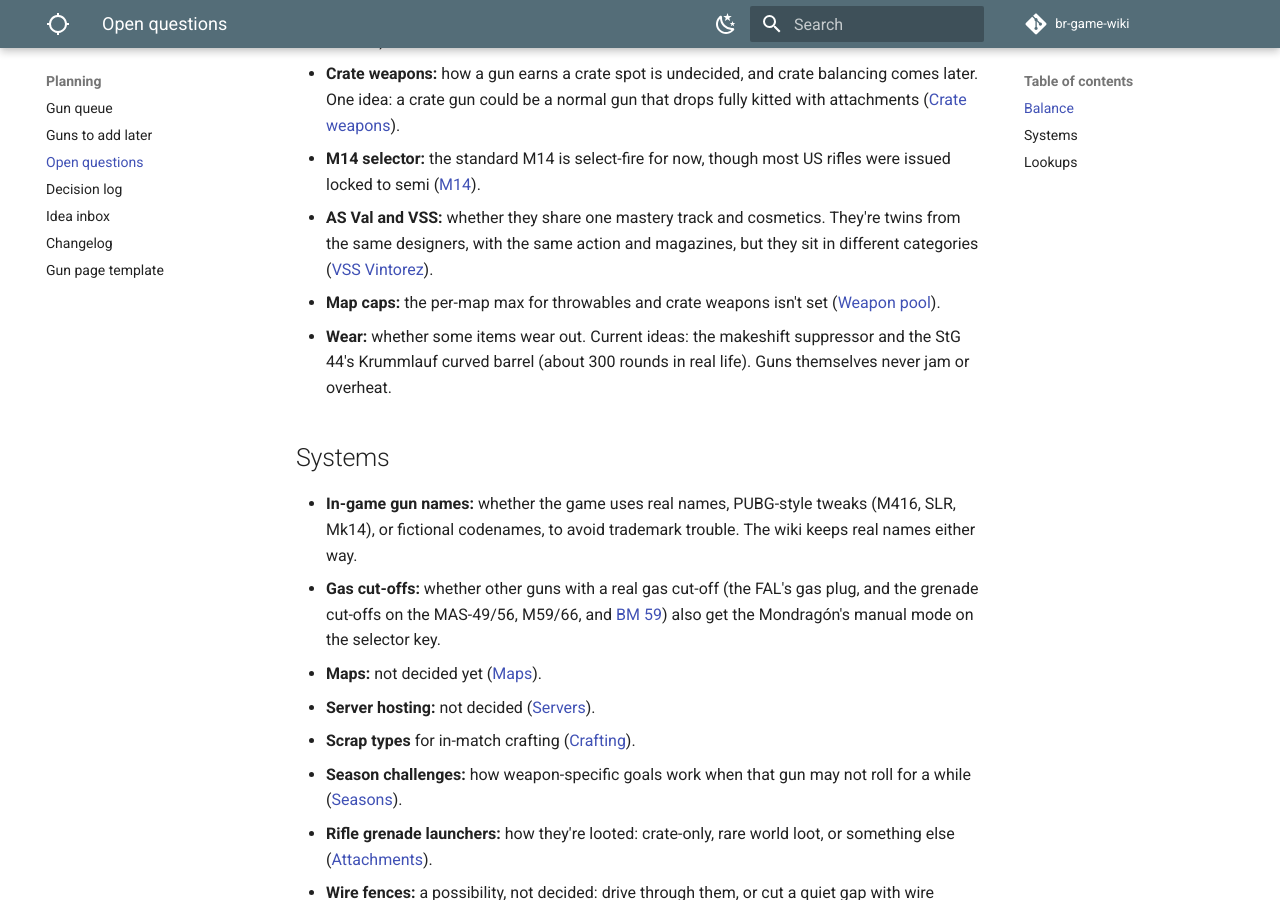
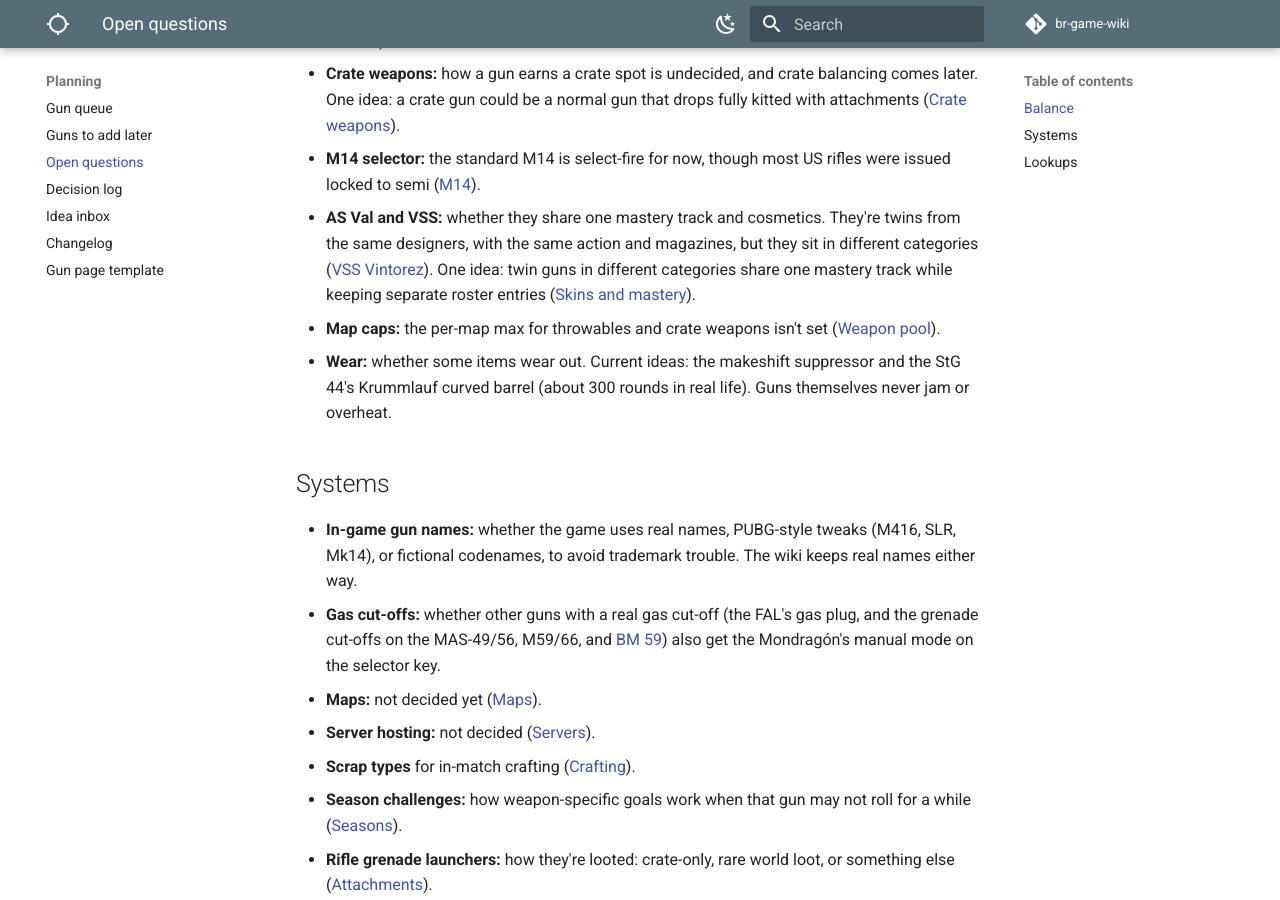
Before and after one commit to DerrickSpartan1/br-game-wiki, an MkDocs documentation site: the page built from docs/planning/open-questions.md, in a window 1280 px wide and 900 px high, scrolled down 494 px. Built offline with MkDocs 1.6.1 and Material for MkDocs 9.7.7, drawn with Linux system fonts in a browser that asks for light colours; comment, search, counter and statistics services are not loaded.

Commit message:
Note the cross-category shared mastery idea
Co-Authored-By: Claude Opus 5.5 <noreply@anthropic.com>
Claude-Session: https://claude.ai/code/session_01LAp2s4euUjj6HZthupXLj4

```diff
--- a/docs/planning/open-questions.md
+++ b/docs/planning/open-questions.md
@@ -10,7 +10,7 @@ Everything still undecided or still to look up. When one is settled, it moves to
 - **SCAR-L and SCAR-H:** whether they share one mastery track and cosmetics, since they were built as one family with the same ergonomics, though the SCAR-H will sit in battle rifles ([FN SCAR-L](../weapons/assault-rifles/scar-l.md)).
 - **Crate weapons:** how a gun earns a crate spot is undecided, and crate balancing comes later. One idea: a crate gun could be a normal gun that drops fully kitted with attachments ([Crate weapons](../weapons/crate/index.md)).
 - **M14 selector:** the standard M14 is select-fire for now, though most US rifles were issued locked to semi ([M14](../weapons/battle-rifles/m14.md)).
-- **AS Val and VSS:** whether they share one mastery track and cosmetics. They're twins from the same designers, with the same action and magazines, but they sit in different categories ([VSS Vintorez](../weapons/battle-rifles/vss.md)).
+- **AS Val and VSS:** whether they share one mastery track and cosmetics. They're twins from the same designers, with the same action and magazines, but they sit in different categories ([VSS Vintorez](../weapons/battle-rifles/vss.md)). One idea: twin guns in different categories share one mastery track while keeping separate roster entries ([Skins and mastery](../systems/skins.md#weapon-mastery)).
 - **Map caps:** the per-map max for throwables and crate weapons isn't set ([Weapon pool](../systems/weapon-pool.md)).
 - **Wear:** whether some items wear out. Current ideas: the makeshift suppressor and the StG 44's Krummlauf curved barrel (about 300 rounds in real life). Guns themselves never jam or overheat.
 
```
Also changed, not shown: docs/planning/changelog.md (+1 -0 lines), docs/systems/skins.md (+2 -0 lines).
